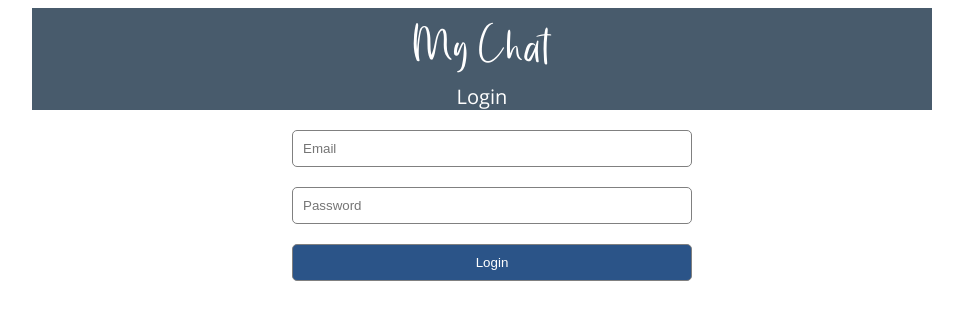
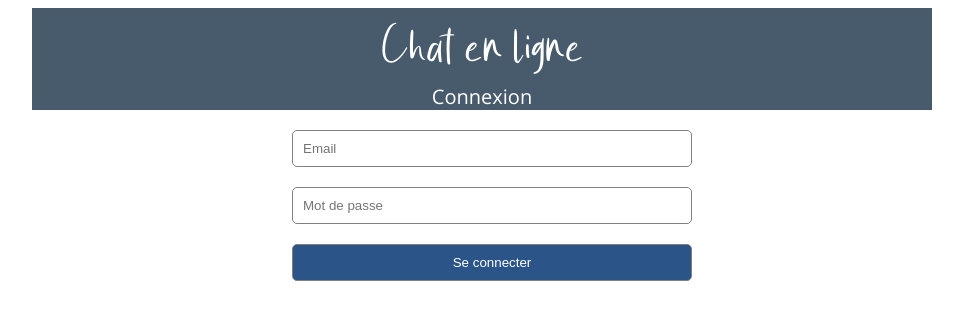
Before and after one commit to mandahylla/cjp.cg, a PHP site: page /mychat/login.php in a window 1280 px wide. Shown: the top 320 px of the page, without its empty margins (158-1121 px from the left). Run offline with PHP 8.4, Linux system fonts and the light colour scheme.

Commit message:
traduction des écrits en français

```diff
--- a/mychat/includes/chats.php
+++ b/mychat/includes/chats.php
@@ -31,7 +31,7 @@
   				$mydata = "";
   				if(!$refresh){
 
-						$mydata = "Now Chatting with:<br>
+						$mydata = "En ligne avec :<br>
 							<div id='active_contact'>
 								<img src='$image'>
 								$row->username
@@ -105,7 +105,7 @@
 		$sql = "select * from messages where (sender = :userid || receiver = :userid) group by msgid order by id desc limit 10";
 		$result2 = $DB->read($sql,$a);
 
-		$mydata = "Previews Chats:<br>";
+		$mydata = "Chats Précedents :<br>";
 
 		if(is_array($result2)){
 
--- a/mychat/login.php
+++ b/mychat/login.php
@@ -86,14 +86,14 @@
 	<div id="wrapper">
 
  		<div id="header">
- 			My Chat
- 			<div style="font-size: 20px;font-family: myFont;">Login</div>
+ 			Chat en ligne
+ 			<div style="font-size: 20px;font-family: myFont;">Connexion</div>
  		</div>
  		<div id="error" style="">some text</div>
 		<form id="myform">
  			<input type="text" name="email" placeholder="Email"><br>
-			<input type="password" name="password" placeholder="Password"><br>
- 			<input type="submit" value="Login" id="login_button" ><br>
+			<input type="password" name="password" placeholder="Mot de passe"><br>
+ 			<input type="submit" value="Se connecter" id="login_button" ><br>
 
  			<br>
  			<!-- <a href="signup.php" style="display: block;text-align: center;text-decoration: none">
@@ -118,7 +118,7 @@
 
    		e.preventDefault();
    		login_button.disabled = true;
-   		login_button.value = "Loading...Please wait..";
+   		login_button.value = "Chargement...Patientez..";
 
    		var myform = _("myform");
    		var inputs = myform.getElementsByTagName("INPUT");
@@ -155,7 +155,7 @@
 
    				handle_result(xml.responseText);
    				login_button.disabled = false;
-   				login_button.value = "Login";
+   				login_button.value = "Se connecter";
    			}
    		}
 
```
Also changed, not shown: mychat/includes/login.php (+5 -5 lines), mychat/index.php (+4 -4 lines).
